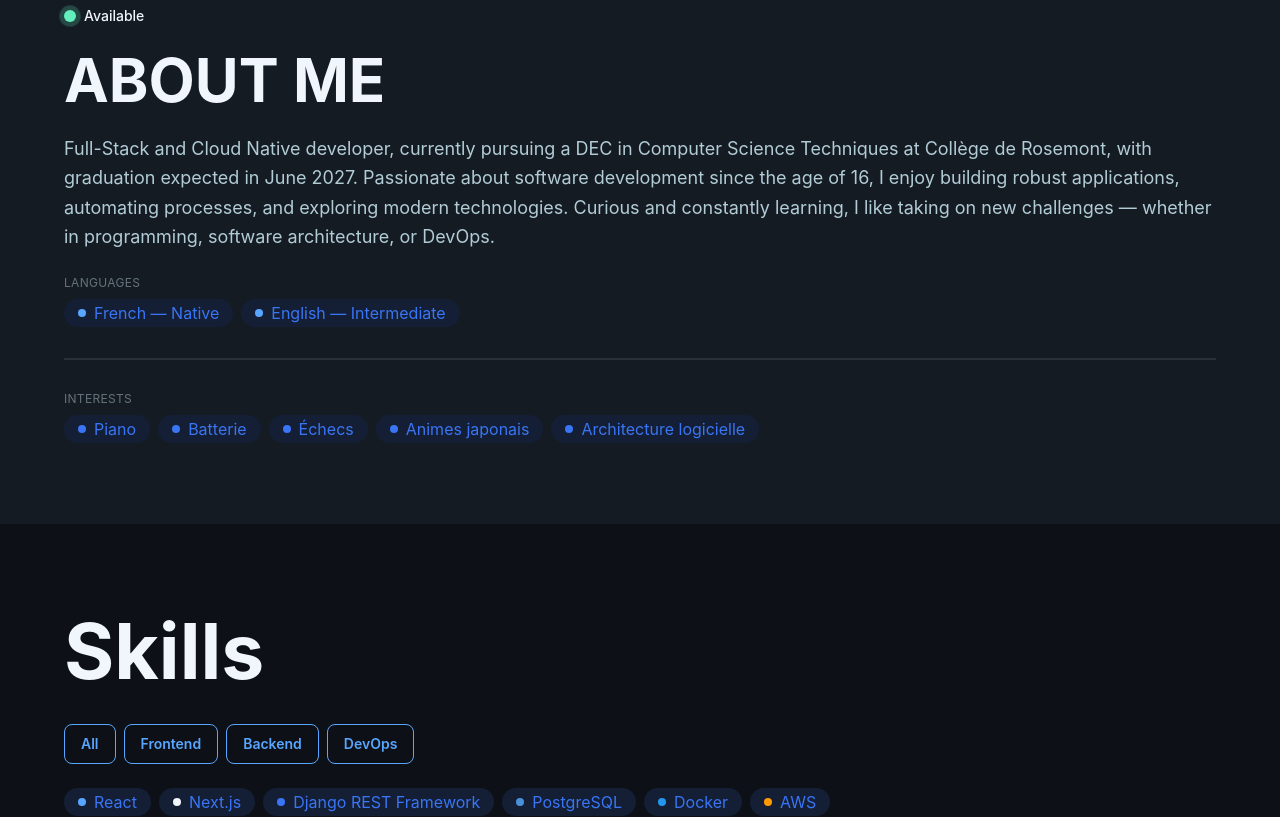
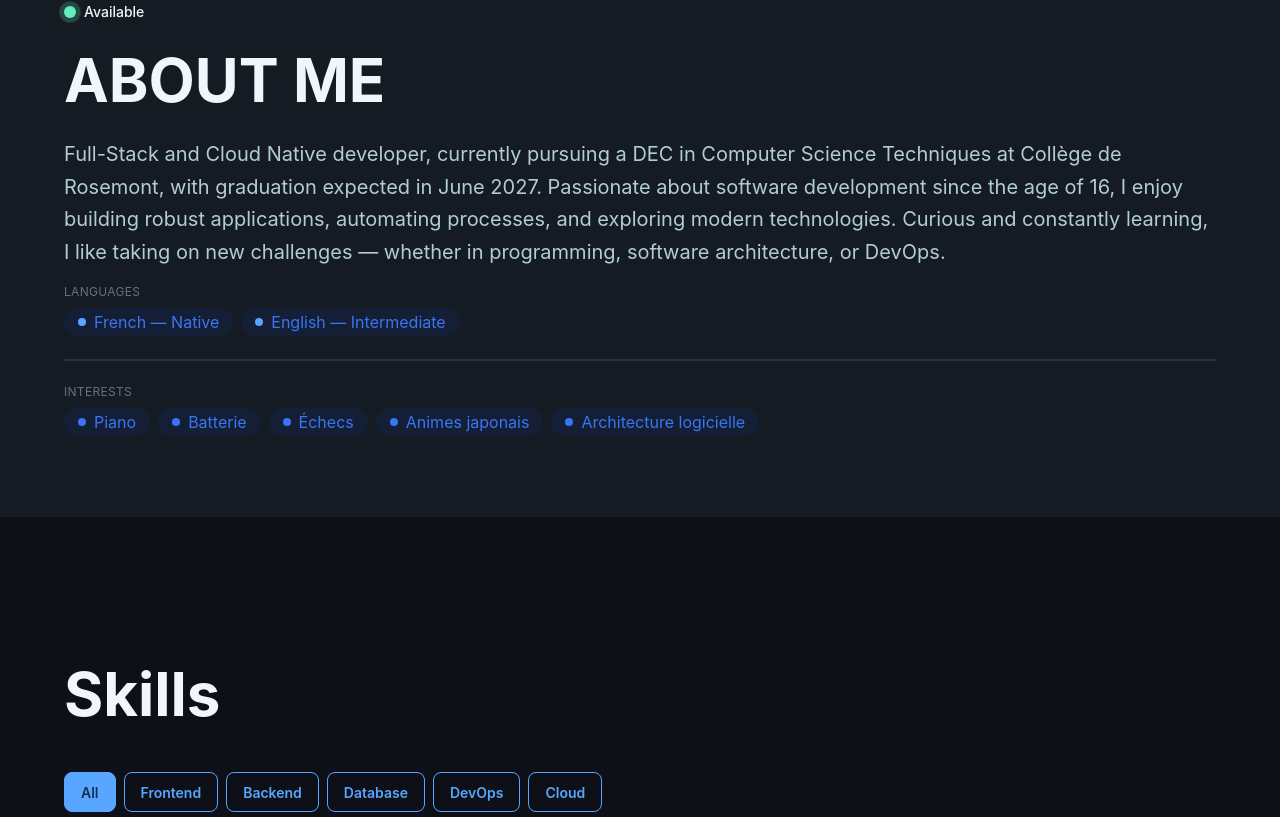
Before and after one commit to rdplus2015/r-portfolio, a React (Vite) app in the folder ui-app/: page / in a window 1280 px wide. Shown: the part 851-1668 px from the top of the page. Built offline with nearby package versions, Linux system fonts and the light colour scheme.

Commit message:
fix(Skill.tsx) Skills component updated

```diff
--- a/ui-app/src/components/About.tsx
+++ b/ui-app/src/components/About.tsx
@@ -15,8 +15,8 @@ export function About() {
   }
 
   return (
-      <div id="about" className="py-20 px-12 sm:px-6 bg-base-200 border-b border-base-200">
-          <div className="max-w-6xl mx-auto flex flex-col gap-6">
+      <div id="about" className="py-20 px-10 sm:px-6 bg-base-200 border-b border-base-200">
+          <div className="max-w-6xl mx-auto flex flex-col gap-4">
 
               {/* Location — SVG pin + text */}
               <div className="flex items-center gap-2 text-neutral-content">
@@ -24,7 +24,7 @@ export function About() {
                       <path strokeLinecap="round" strokeLinejoin="round" strokeWidth="2" d="M17.657 16.657L13.414 20.9a2 2 0 01-2.828 0l-4.243-4.243a8 8 0 1111.314 0z" />
                       <path strokeLinecap="round" strokeLinejoin="round" strokeWidth="2" d="M15 11a3 3 0 11-6 0 3 3 0 016 0z" />
                   </svg>
-                  <span className="text-sm">{ABOUT_DATA.location}</span>
+                  <span className="text-md">{ABOUT_DATA.location}</span>
               </div>
 
               {/* Availability badge — brighter ping */}
@@ -38,9 +38,9 @@ export function About() {
                   </span>
               </div>
 
-              <h1 className="text-4xl sm:text-5xl lg:text-6xl font-bold">{ABOUT_DATA.title.toUpperCase()}</h1>
+              <h1 className="text-4xl sm:text-5xl lg:text-6xl font-bold py-3">{ABOUT_DATA.title.toUpperCase()}</h1>
 
-              <p className="text-base sm:text-lg text-neutral-content leading-relaxed">{ABOUT_DATA.description}</p>
+              <p className=" text-lg sm:text-xl text-neutral-content leading-relaxed">{ABOUT_DATA.description}</p>
 
               {/* Languages */}
               <div className="flex flex-col gap-2">
--- a/ui-app/src/components/Skills.tsx
+++ b/ui-app/src/components/Skills.tsx
@@ -1,36 +1,80 @@
+import { useState, useMemo } from "react"
 import { Tag } from "./Tag.tsx"
 
-const CATEGORIES = ["All", "Frontend", "Backend", "DevOps"]
 const title = "Skills"
+
+// Dummy data — will be replaced by an API call to /api/skills/
+// (color is NOT part of the backend model — assigned client-side below)
 const SKILLS = [
-  { name: "React", category: "Frontend", color: "#58A6FF" },
-  { name: "Next.js", category: "Frontend", color: "#f0f6fc" },
-  { name: "Django REST Framework", category: "Backend", color: "#3975F4" },
-  { name: "PostgreSQL", category: "Backend", color: "#4A90D9" },
-  { name: "Docker", category: "DevOps", color: "#2496ED" },
-  { name: "AWS", category: "DevOps", color: "#FF9900" },
+  { name: "React", category: "Frontend" },
+  { name: "Next.js", category: "Frontend" },
+  { name: "Django REST Framework", category: "Backend" },
+  { name: "PostgreSQL", category: "Database" },
+  { name: "Docker", category: "DevOps" },
+  { name: "AWS", category: "Cloud" },
 ]
 
+// Uses your own DaisyUI theme variables (dim theme), not hardcoded hex —
+// colors stay in sync automatically if the theme palette ever changes.
+const COLOR_PALETTE = [
+  "var(--color-primary)",
+  "var(--color-accent)",
+  "var(--color-secondary)",
+  "var(--color-info)",
+  "var(--color-success)",
+  "var(--color-warning)",
+  "var(--color-error)",
+]
+
+// Skills are assigned a color deterministically (same skill = same color
+// every render), not truly at random, so tags don't flicker between colors.
+function getColorForSkill(name: string): string {
+  let hash = 0
+  for (let i = 0; i < name.length; i++) {
+    hash = name.charCodeAt(i) + ((hash << 5) - hash)
+  }
+  const index = Math.abs(hash) % COLOR_PALETTE.length
+  return COLOR_PALETTE[index]
+}
+
 export function Skills() {
+  const [activeCategory, setActiveCategory] = useState("All")
+
+  // Categories are derived from the skills data itself, not hardcoded —
+  // once skills come from DRF, this list updates automatically with them
+  const categories = useMemo(() => {
+    const unique = [...new Set(SKILLS.map((skill) => skill.category))]
+    return ["All", ...unique]
+  }, [])
+
+  const filteredSkills = useMemo(() => {
+    if (activeCategory === "All") return SKILLS
+    return SKILLS.filter((skill) => skill.category === activeCategory)
+  }, [activeCategory])
+
   return (
-    <div id={"skills"} className="py-20 px-4 sm:px-6 bg-base-100 border-b border-base-200">
-      <div className="max-w-6xl mx-auto flex flex-col gap-6">
+    <div id={"skills"} className="py-35 px-10 sm:px-6 bg-base-100 border-b border-base-200">
+      <div className="max-w-6xl mx-auto flex flex-col gap-10">
 
-        <h2 className="text-[clamp(2.25rem,6vw,5.5rem)] font-bold leading-tight">
+        <h2 className="text-4xl sm:text-5xl lg:text-6xl font-bold leading-tight">
           {title}
         </h2>
 
         <div className="flex gap-2 flex-wrap">
-          {CATEGORIES.map((category) => (
-            <button key={category} className="btn btn-outline btn-primary">
+          {categories.map((category) => (
+            <button
+              key={category}
+              onClick={() => setActiveCategory(category)}
+              className={`btn ${activeCategory === category ? "btn-primary" : "btn-outline btn-primary"}`}
+            >
               {category}
             </button>
           ))}
         </div>
 
         <div className="flex flex-wrap gap-2">
-          {SKILLS.map((skill) => (
-            <Tag key={skill.name} label={skill.name} color={skill.color} />
+          {filteredSkills.map((skill) => (
+            <Tag key={skill.name} label={skill.name} color={getColorForSkill(skill.name)} />
           ))}
         </div>
 
--- a/ui-app/src/components/sections/Hero.tsx
+++ b/ui-app/src/components/sections/Hero.tsx
@@ -27,7 +27,7 @@ export function Hero() {
                         {HERO_DATA.title}
                     </h1>
 
-                    <p className="text-base sm:text-lg text-neutral-content max-w-md lg:max-w-none">
+                    <p className=" text-lg sm:text-xl text-neutral-content max-w-md lg:max-w-none">
                         {HERO_DATA.description}
                     </p>
 
```
